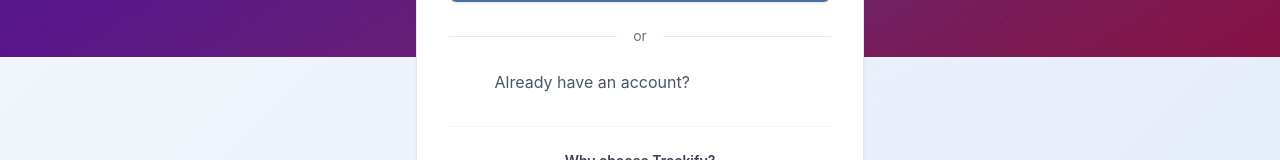
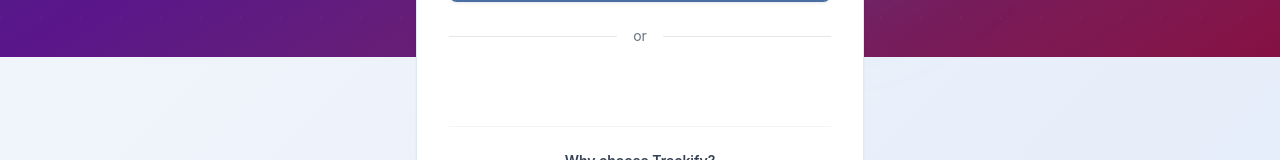
Before and after one commit to Firalen/TRACKFIY, a React (Vite) app in the folder frontend1/: page /register in a window 1280 px wide. Shown: the part 743-903 px from the top of the page. Built offline with nearby package versions, Linux system fonts and the light colour scheme; no server answers.

Commit message:
Update text color in Register component to enhance UI contrast and maintain consistency

```diff
--- a/frontend1/src/pages/Register.jsx
+++ b/frontend1/src/pages/Register.jsx
@@ -182,7 +182,7 @@ const Register = () => {
 
           {/* Login Link */}
           <div className="text-center">
-            <p className="text-gray-600">
+            <p className="text-white">
               Already have an account?{' '}
               <Link
                 to="/login"
```
